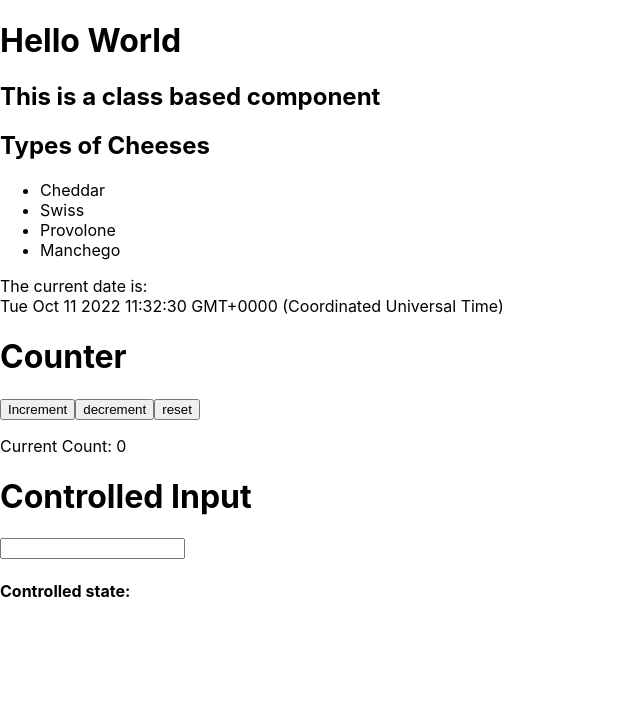
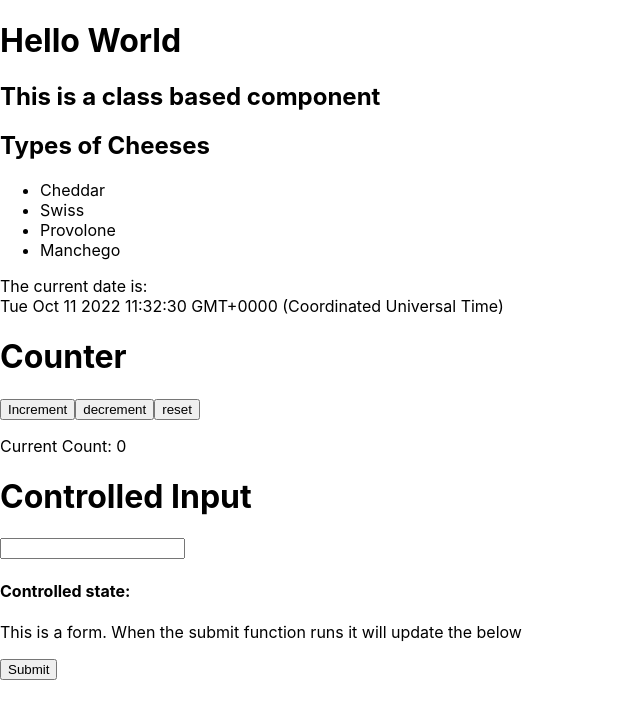
Before and after one commit to LukeWebster-Khan/React-Classes, a React (Create React App) app: page / in a window 1280 px wide. Shown: the top 718 px of the page, without its empty margins (0-640 px from the left). Built offline with nearby package versions, Linux system fonts and the light colour scheme.

Commit message:
created controlled form

```diff
--- a/src/components/ControlledInput.js
+++ b/src/components/ControlledInput.js
@@ -5,12 +5,20 @@ class ControlledInput extends React.Component {
     super(props);
     this.state = {
       input: "",
+      submit: "",
     };
     this.controlFunc = this.controlFunc.bind(this);
+    this.handleSubmit = this.handleSubmit.bind(this);
   }
   controlFunc(event) {
     this.setState({
       input: event.target.value,
+    });
+  }
+  handleSubmit(event) {
+    event.preventDefault();
+    this.setState({
+      submit: this.state.input,
     });
   }
   render() {
@@ -19,6 +27,14 @@ class ControlledInput extends React.Component {
         <h1>Controlled Input</h1>
         <input onChange={this.controlFunc} />
         <h4>Controlled state:{this.state.input}</h4>
+        <form onSubmit={this.handleSubmit}>
+          <p>
+            This is a form. When the submit function runs it will update the
+            below
+          </p>
+          <button type="submit">Submit</button>
+          <h4>{this.state.submit}</h4>
+        </form>
       </>
     );
   }
```
